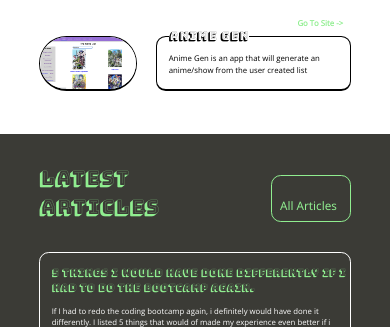
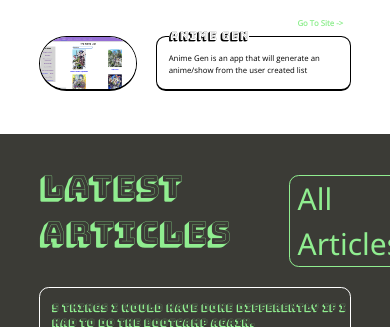
Before and after one commit to StudentCZ/my-website, a React (Create React App) app: page / in a window 390 px wide. Shown: the part 1700-2027 px from the top of the page. Built offline with nearby package versions, Linux system fonts and the light colour scheme.

Commit message:
fixed all articles text

```diff
--- a/src/components/Articles.js
+++ b/src/components/Articles.js
@@ -9,16 +9,14 @@ const Articles = () => {
           <h1 className={style.title}>LATEST ARTICLES</h1>
         </div>
         <div className={style.textBox2}>
-          <h2 className={style.text2}>
           <a
             className={style.linkText}
             href='https://medium.com/@Chao.Zhou'
             rel='noreferrer'
             target='_blank'
           >
-              All Articles
+            <h2 className={style.text2}>All Articles</h2>
           </a>
-          </h2>
         </div>
       </div>
 
--- a/src/components/Articles.module.css
+++ b/src/components/Articles.module.css
@@ -26,8 +26,6 @@
   border-radius: 2.5vw;
   padding-left: 2vw;
   padding-right: 2vw;
-  margin-right: 5vw;
-  width: 100%;
 }
 
 a {
@@ -70,13 +68,7 @@ a {
 }
 
 @media only screen and (max-width: 600px) {
-  /* .borderBoxHeader {
-    font-size: 3vw;
+  .title {
+    font-size: 8vw;
   }
-  .borderBoxText {
-    font-size: 3vw;
-  }
-  .borderBox {
-    height: 40vh;
-  } */
 }
```
Lines whose indentation alone changed are shown as unchanged.
